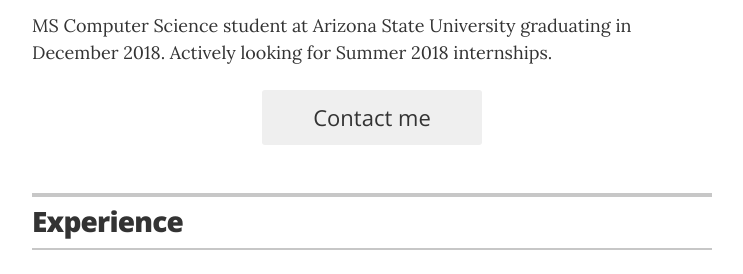
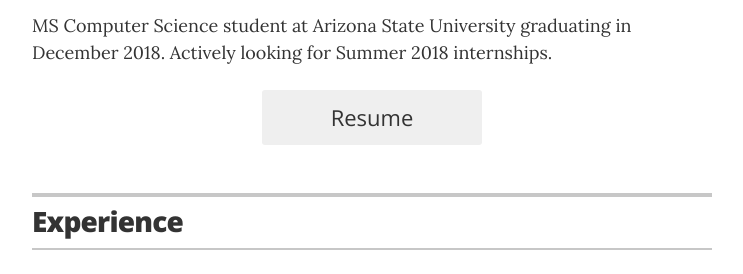
Before and after one commit to bilalba/bilalba.github.io, a Jekyll site: the page built from index.html, in a window 1280 px wide and 900 px high. Shown: the part 274-548 px from the top of the window, without its empty margins (268-1011 px from the left). Built offline with Jekyll 4.4.1, drawn with Linux system fonts in a browser that asks for light colours.

Commit message:
Add Resume link

```diff
--- a/_layouts/resume.html
+++ b/_layouts/resume.html
@@ -38,7 +38,7 @@
         </div>
 
         {% if site.resume_looking_for_work == 'yes' %}
-        <a href="mailto:{{ site.resume_contact_email }}" class="contact-button no-print" itemprop="email">Contact me</a>
+        <a href="bilalba.me/Resume.pdf" class="contact-button no-print" itemprop="email">Resume</a>
         {% elsif site.resume_looking_for_work == 'no' %}
         <a class="contact-button not-looking no-print">I'm not looking for work right now.</a>
         {% else %}
```
